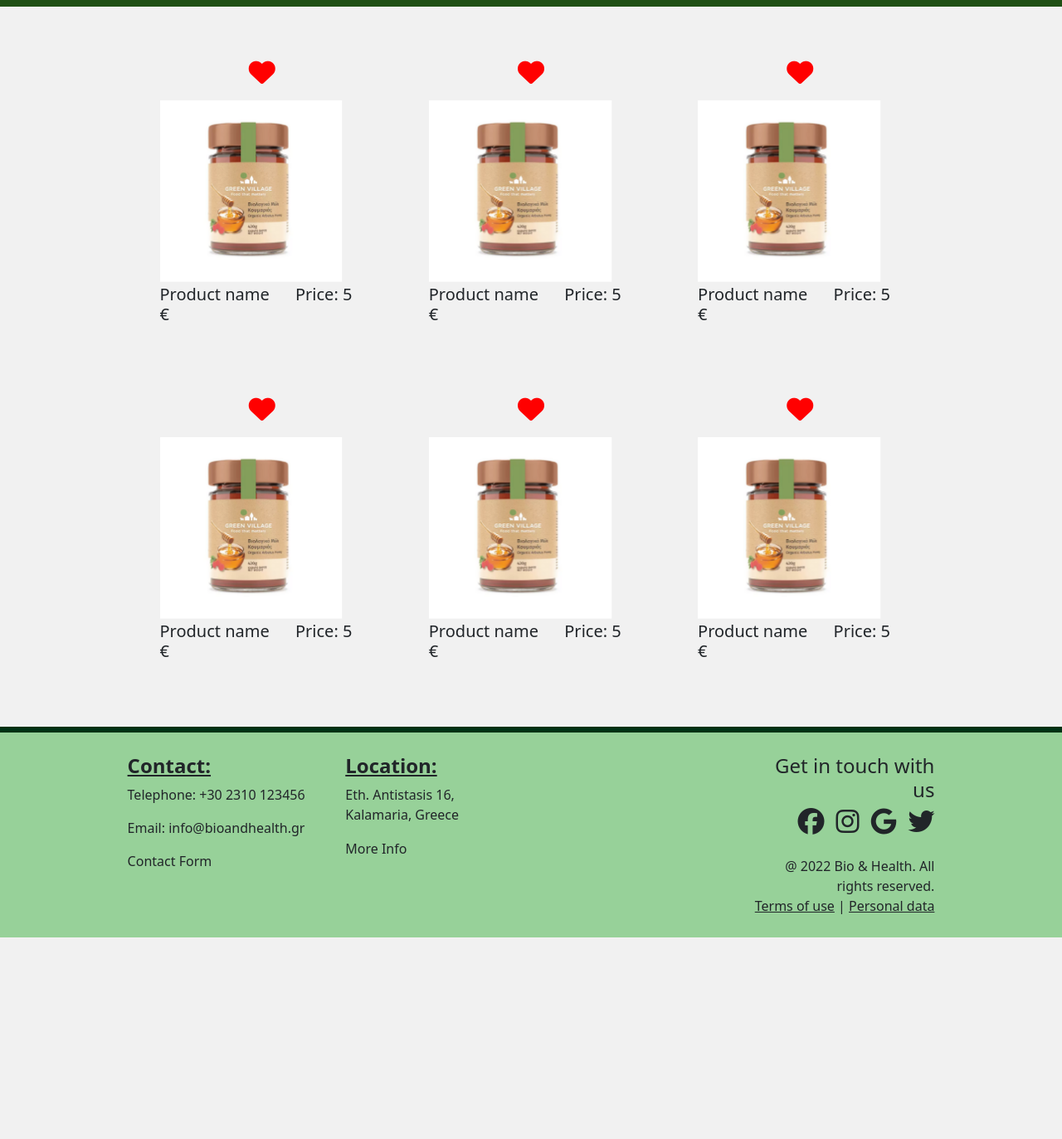
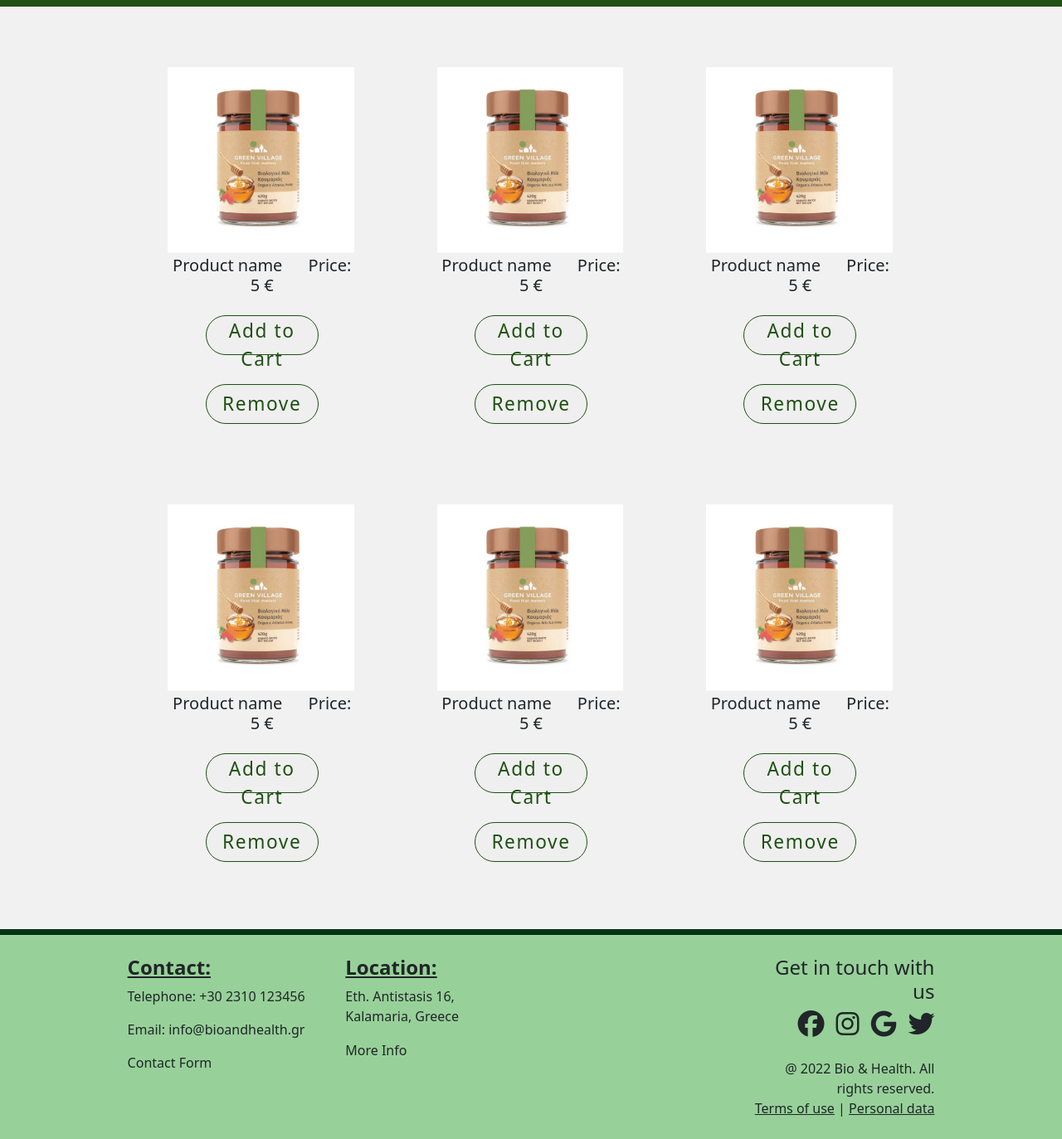
Before and after one commit to AndreasNbt/Bio-Health, a PHP site: page /UserFavorites.html in a window 1280 px wide. Shown: the part 122-1495 px from the top of the page at 83% size. Before the commit the page ends 1252 px from the top, so only its background shows below. Run offline with PHP 8.4, Linux system fonts and the light colour scheme; some libraries are stand-ins or nearby versions; some web fonts are replaced.

Commit message:
Improved favorites layout

```diff
--- a/CSS/Sign Up-In.css
+++ b/CSS/Sign Up-In.css
@@ -152,3 +152,8 @@
     text-decoration: none;
     color: #1f5014;
 }
+
+.favorite-product {
+    text-align: center;
+    padding: 5%;
+}
--- a/UserFavorites.html
+++ b/UserFavorites.html
@@ -15,8 +15,10 @@
     <script src="https://cdn.jsdelivr.net/npm/bootstrap@5.1.3/dist/js/bootstrap.bundle.min.js" integrity="sha384-ka7Sk0Gln4gmtz2MlQnikT1wXgYsOg+OMhuP+IlRH9sENBO0LRn5q+8nbTov4+1p" crossorigin="anonymous"></script>
     <script src="https://kit.fontawesome.com/61e165c770.js" crossorigin="anonymous"></script>
     <link rel="stylesheet" href="CSS/searchpage.css">
+    <link rel="stylesheet" href="CSS/Sign Up-In.css">
     <script src="JS/searchpage.js"></script>
     <script src="JS/navbar.js"></script>
+
 </head>
 <body onload="UpdateDropdown(localStorage.getItem('signed_in_status'))" class="grey-background d-flex flex-column min-vh-100">
     <section id="navbar">
@@ -30,7 +32,7 @@
             </a>
             <form class="form-inline d-flex flex-row search" action="UserSearch.html">
                 <input class="form-control search-bar" type="text" placeholder="Search for a product">
-                <button type="submit" class="search-button position-relative"><i class="fa-solid fa-magnifying-glass fa-lg dark-green"></i></button>
+                <button class="search-button position-relative"><i class="fa-solid fa-magnifying-glass fa-lg dark-green"></i></button>
             </form>
             <div class="navbar-nav d-flex flex-row justify-content-between">
                 <div class="dropdown">
@@ -81,62 +83,55 @@
     <div class="container-fluid left-right-pad">
         <table style="margin:auto">
             <tr>
-                <td style="padding:4%">
-                    <p style="text-align: center; color:red">
-                        <i class="fa-solid fa-heart fa-2x"></i>
-                    </p>
-                    <a href="UserProductInfo.html"><img src="sources/images/pic1.png" style="width:90%"></a>
+                <td class="favorite-product">
+                    <a href="UserProductInfo.html"><img src="sources/images/pic1.png" style="width:100%"></a>
                     <h5>
                         Product name &nbsp;&nbsp;&nbsp;&nbsp; Price: 5 &euro;
                     </h5>
-
+                    <button class="button sign-btn solid-border dark-green extra-spacing mt-3" style="width: 60%"">Add to Cart</button>
+                    <button class="button sign-btn solid-border dark-green extra-spacing mt-3" style="width: 60%">Remove</button>
                 </td>
-                <td style="padding:4%">
-                    <p style="text-align: center; color:red">
-                        <i class="fa-solid fa-heart fa-2x"></i>
-                    </p>
-                    <a href="UserProductInfo.html"><img src="sources/images/pic1.png" style="width:90%"></a>
+                <td class="favorite-product">
+                    <a href="UserProductInfo.html"><img src="sources/images/pic1.png" style="width:100%"></a>
                     <h5>
                         Product name &nbsp;&nbsp;&nbsp;&nbsp; Price: 5 &euro;
                     </h5>
+                    <button class="button sign-btn solid-border dark-green extra-spacing mt-3" style="width: 60%">Add to Cart</button>
+                    <button class="button sign-btn solid-border dark-green extra-spacing mt-3" style="width: 60%">Remove</button>
                 </td>
-                <td style="padding:4%">
-                    <p style="text-align: center; color:red">
-                        <i class="fa-solid fa-heart fa-2x"></i>
-                    </p>
-                    <a href="UserProductInfo.html"><img src="sources/images/pic1.png" style="width:90%"></a>
+                <td class="favorite-product">
+                    <a href="UserProductInfo.html"><img src="sources/images/pic1.png" style="width:100%"></a>
                     <h5>
                         Product name &nbsp;&nbsp;&nbsp;&nbsp; Price: 5 &euro;
                     </h5>
+                    <button class="button sign-btn solid-border dark-green extra-spacing mt-3" style="width: 60%">Add to Cart</button>
+                    <button class="button sign-btn solid-border dark-green extra-spacing mt-3" style="width: 60%">Remove</button>
                 </td>
             </tr>
             <tr>
-                <td style="padding:4%">
-                    <p style="text-align: center; color:red">
-                        <i class="fa-solid fa-heart fa-2x"></i>
-                    </p>
-                    <a href="UserProductInfo.html"><img src="sources/images/pic1.png" style="width:90%"></a>
+                <td class="favorite-product">
+                    <a href="UserProductInfo.html"><img src="sources/images/pic1.png" style="width:100%"></a>
                     <h5>
                         Product name &nbsp;&nbsp;&nbsp;&nbsp; Price: 5 &euro;
                     </h5>
+                    <button class="button sign-btn solid-border dark-green extra-spacing mt-3" style="width: 60%">Add to Cart</button>
+                    <button class="button sign-btn solid-border dark-green extra-spacing mt-3" style="width: 60%">Remove</button>
                 </td>
-                <td style="padding:4%">
-                    <p style="text-align: center; color:red">
-                        <i class="fa-solid fa-heart fa-2x"></i>
-                    </p>
-                    <a href="UserProductInfo.html"><img src="sources/images/pic1.png" style="width:90%"></a>
+                <td class="favorite-product">
+                    <a href="UserProductInfo.html"><img src="sources/images/pic1.png" style="width:100%"></a>
                     <h5>
                         Product name &nbsp;&nbsp;&nbsp;&nbsp; Price: 5 &euro;
                     </h5>
+                    <button class="button sign-btn solid-border dark-green extra-spacing mt-3" style="width: 60%">Add to Cart</button>
+                    <button class="button sign-btn solid-border dark-green extra-spacing mt-3" style="width: 60%">Remove</button>
                 </td>
-                <td style="padding:4%">
-                    <p style="text-align: center; color:red">
-                        <i class="fa-solid fa-heart fa-2x"></i>
-                    </p>
-                    <a href="UserProductInfo.html"><img src="sources/images/pic1.png" style="width:90%"></a>
+                <td class="favorite-product">
+                    <a href="UserProductInfo.html"><img src="sources/images/pic1.png" style="width:100%"></a>
                     <h5>
                         Product name &nbsp;&nbsp;&nbsp;&nbsp; Price: 5 &euro;
                     </h5>
+                    <button class="button sign-btn solid-border dark-green extra-spacing mt-3" style="width: 60%">Add to Cart</button>
+                    <button class="button sign-btn solid-border dark-green extra-spacing mt-3" style="width: 60%">Remove</button>
                 </td>
             </tr>
         </table>
```
